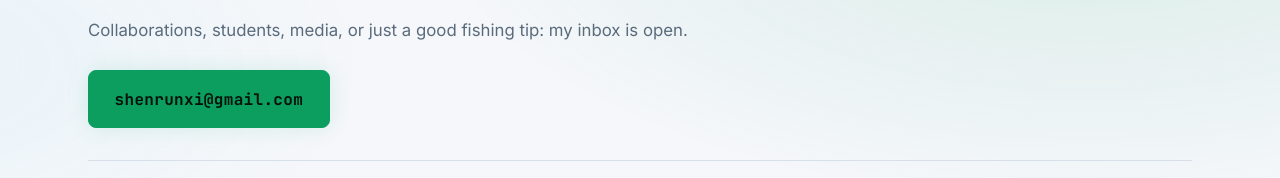
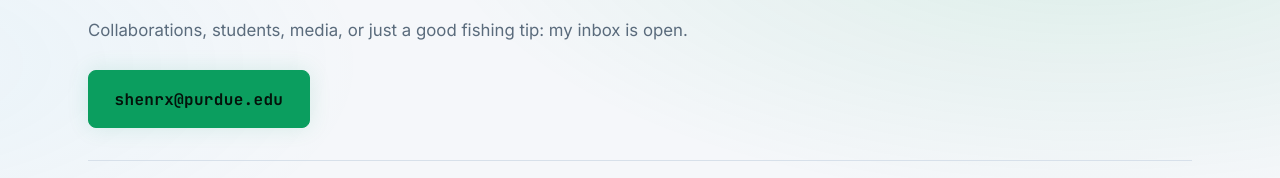
Before and after one commit to runxi-shen/homepage, a plain HTML site: page index.html in a window 1280 px wide. Shown: the part 6456-6634 px from the top of the page. Drawn offline with Linux system fonts and the light colour scheme.

Commit message:
chore: update contact email

```diff
--- a/index.html
+++ b/index.html
@@ -394,7 +394,7 @@
     </div>
     <p class="contact-lead">Collaborations, students, media, or just a good fishing tip: my inbox is open.</p>
     <div class="contact-actions">
-      <a class="btn btn-primary btn-lg" href="mailto:shenrunxi@gmail.com">shenrunxi@gmail.com</a>
+      <a class="btn btn-primary btn-lg" href="mailto:shenrx@purdue.edu">shenrx@purdue.edu</a>
     </div>
     <div class="contact-links">
       <a href="https://www.linkedin.com/in/runxi-shen/" target="_blank" rel="noopener">LinkedIn</a>
```
